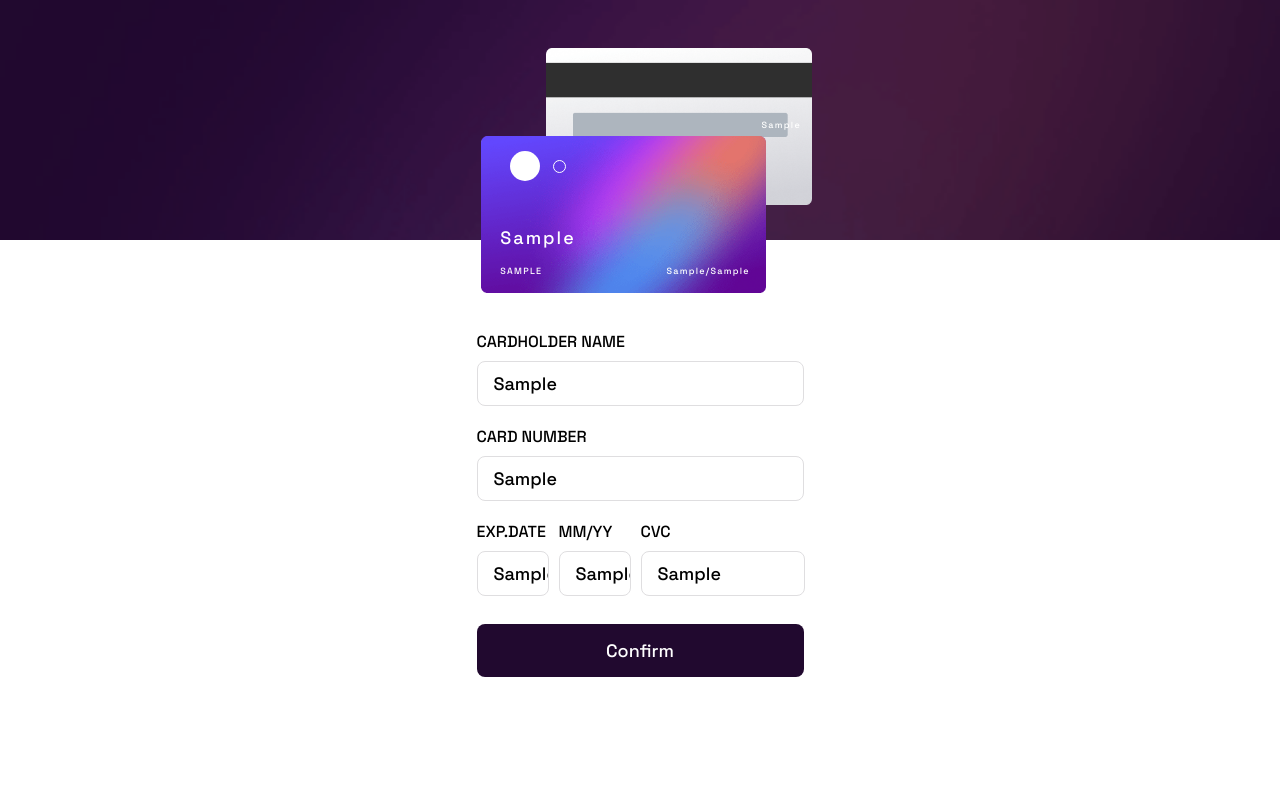
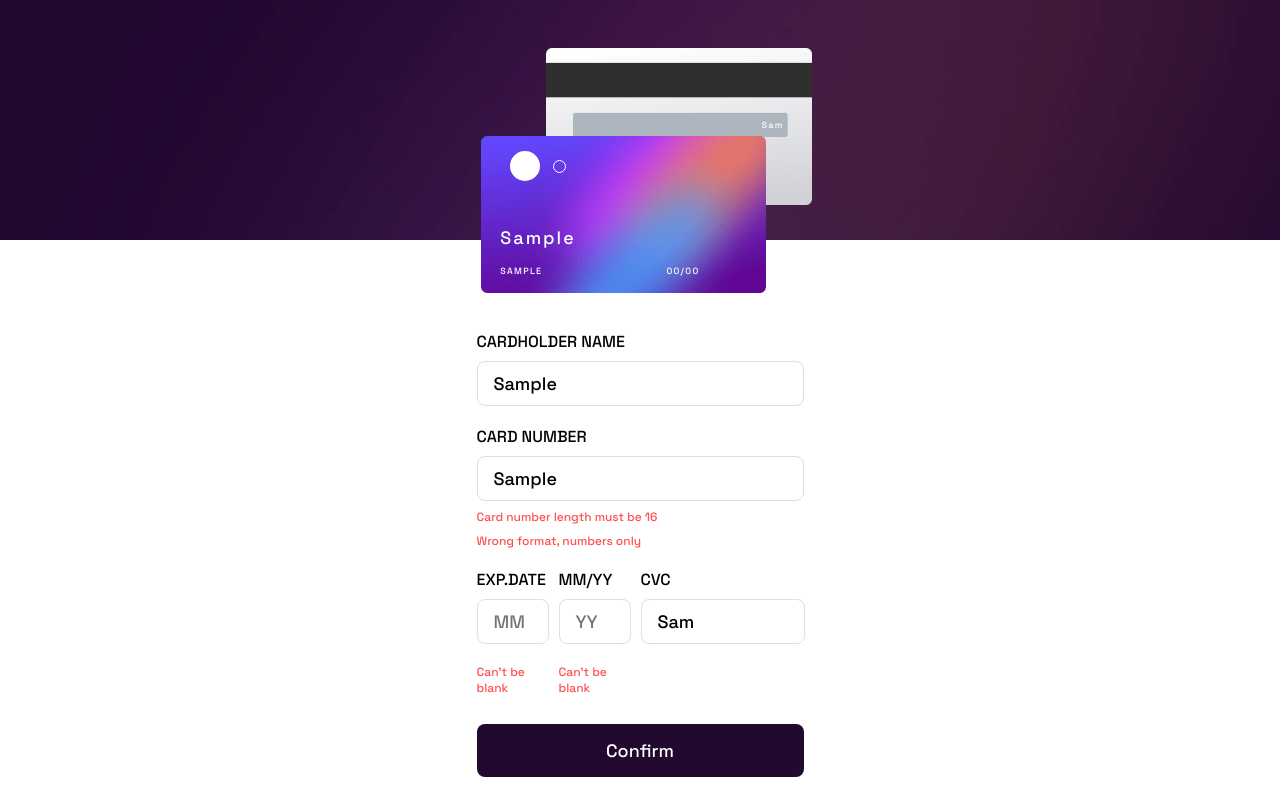
Before and after one commit to Eileenpk/Interactive-card-details-form, a React (Vite) app: page / in a window 1280 px wide. Both pictures are taken after typing "Sample", "Sample", "Sample", "Sample", "Sample" into the empty fields and a click on the button "Confirm". Built offline with nearby package versions, Linux system fonts and the light colour scheme.

Commit message:
add form validation

```diff
--- a/src/App.css
+++ b/src/App.css
@@ -209,3 +209,9 @@ input {
   font-weight: 500;
   line-height: 1.4375rem;
 }
+
+.form--error {
+  color: #FF5050;
+  font-size: 0.75rem;
+  margin-top: 0.5rem;
+}
--- a/src/App.jsx
+++ b/src/App.jsx
@@ -6,11 +6,11 @@ import Form from './Form'
 
 function App() {
   const [formData, setFormData] = useState({
-    name: '',
     cardNumber: '',
     month: '',
     year:'',
-    cvc: ''
+    cvc: '',
+    name: ''
   })
   const [formattedCardNumber, setFormattedCardNumber] = useState('')
   const [formSubmitted, setFormSubmitted] = useState(false)
@@ -22,18 +22,31 @@ function App() {
     })
   },[formData.cardNumber])
 
-  const handleInput = (event) => {
-    const {name, value } = event.target
+  const handleInput = (e) => {
+    const {name, value } = e.target
+		if (name === "month" || name === "year") e.target.value = value.toString().replace(/[^0-9]/g, '').substring(0, 2)
+		if (name === "month" && value > 12) e.target.value = "12"
+		if (name === "cvc") e.target.value = value.substring(0, 3)
     setFormData(prevFormData => {
       return {
         ...prevFormData,
-        [name]: value
+        [name]: e.target.value
       }
     })
   }
-  const handleSubmit = (event) => {
-    event.preventDefault()
 
+  function containsOnlyNumbers(str) {
+    const removedSpaces = str.replace(/\s/g, '')
+    return /^\d+$/.test(removedSpaces);
+}
+const [onlyNumbers, setOnlyNumbers] = useState(true)
+useEffect(()=> {
+if(formData.cardNumber.length > 0) {
+    setOnlyNumbers(containsOnlyNumbers(formData.cardNumber))
+}
+}, [formData.cardNumber])
+  const handleSubmit = (e) => {
+    e.preventDefault()
     setFormSubmitted(true)
   }
   return (
@@ -43,6 +56,8 @@ function App() {
       formData={formData}
       />
       <Form
+        onlyNumbers={onlyNumbers}
+        formSubmitted={formSubmitted}
         handleSubmit={handleSubmit}
         formattedCardNumber={formattedCardNumber}
         formData={formData}
--- a/src/Form.jsx
+++ b/src/Form.jsx
@@ -1,5 +1,5 @@
-
-export default function Form({formData, handleInput, formattedCardNumber, handleSubmit}) {
+import {useState, useEffect} from 'react'
+export default function Form({formData, handleInput, formattedCardNumber, handleSubmit, formSubmitted, onlyNumbers}) {
     const {name, cardNumber, month, year, cvc} = formData
     return (
         <form >
@@ -14,6 +14,7 @@ export default function Form({formData, handleInput, formattedCardNumber, handle
                 onChange={handleInput}
                 placeholder='e.g. Jane Appleseed'
             />
+            {formSubmitted && name.length <= 0 && <div className="form--error">Name can't be blank</div>}
             <label htmlFor="cardNumber" className="form--cardNumber_label"
             aria-labelledby="cardNumber">Card Number</label>
             <input
@@ -24,9 +25,9 @@ export default function Form({formData, handleInput, formattedCardNumber, handle
                 aria-label="cardNumber"
                 onChange={handleInput}
                 placeholder='e.g. 1234 5678 9123 0000'
-                minLength={19}
             />
-
+            {formSubmitted && cardNumber.length !== 19 && <div className="form--error">Card number length must be 16</div>}
+            {formSubmitted && !onlyNumbers && <div className="form--error">Wrong format, numbers only</div>}
             <div className="form--exp_container">
                 <div className="form--month_container">
                     <label htmlFor="month" className="form--month_label"
@@ -39,8 +40,8 @@ export default function Form({formData, handleInput, formattedCardNumber, handle
                         aria-label="month"
                         onChange={handleInput}
                         placeholder='MM'
-                        minLength={2}
                     />
+                    {formSubmitted && month.length !== 2 && <div className="form--error">Can't be blank</div>}
                 </div>
 
                 <div className="form--month_container">
@@ -54,8 +55,8 @@ export default function Form({formData, handleInput, formattedCardNumber, handle
                         aria-label="year"
                         onChange={handleInput}
                         placeholder='YY'
-                        minLength={2}
                     />
+                    {formSubmitted && year.length !== 2 && <div className="form--error">Can't be blank</div>}
                 </div>
                 <div className="form--cvc_container">
                     <label htmlFor="cvc" className="form--cvc_label"
@@ -70,6 +71,7 @@ export default function Form({formData, handleInput, formattedCardNumber, handle
                         placeholder='e.g. 123'
                         minLength={3}
                     />
+                    {formSubmitted && cvc.length !== 3 && <div className="form--error">Can't be blank</div>}
                 </div>
             </div>
             <button onClick={handleSubmit} className='form--submit_btn'>Confirm</button>
```
